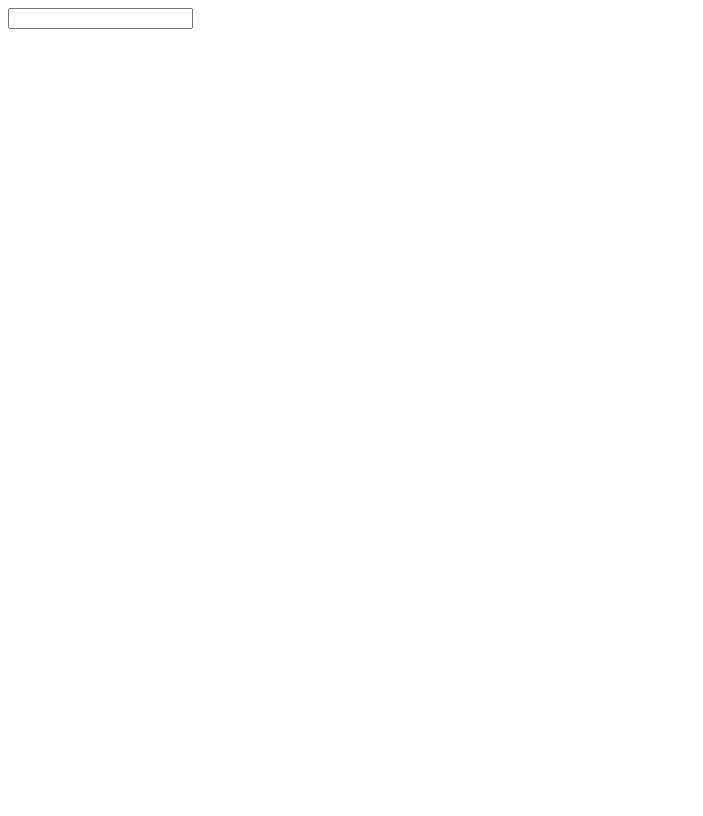
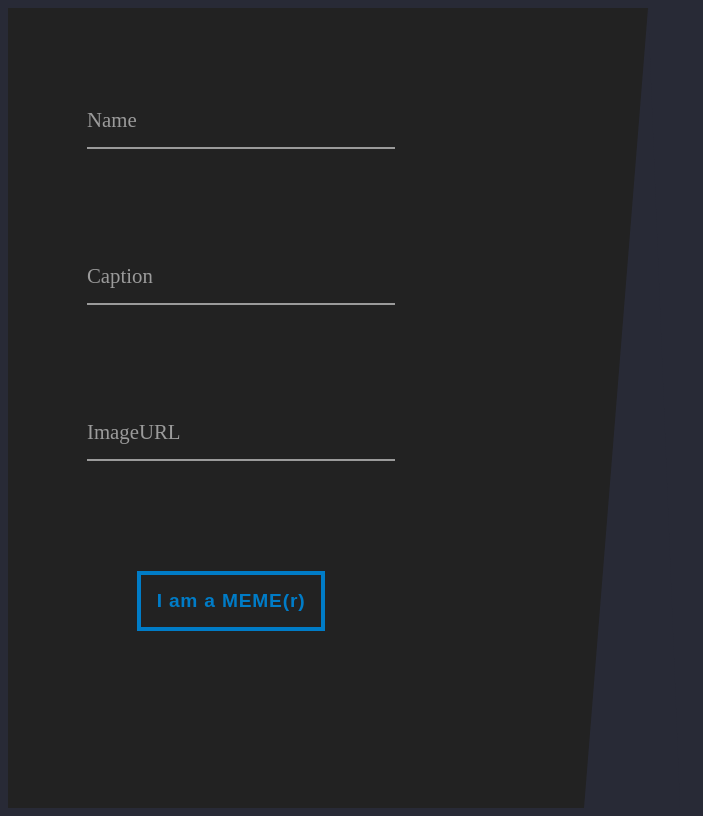
Before and after one commit to GOSHROW/XMeme, a plain HTML site: page frontend/index.html in a window 1280 px wide. Shown: the whole page, without its empty margins (0-703 px from the left). Drawn offline with Linux system fonts and the light colour scheme.

Commit message:
Emergency Commit

```diff
--- a/backend/package.json
+++ b/backend/package.json
@@ -9,6 +9,7 @@
   "author": "GOSHROW <goshrow@gmail.com>",
   "license": "GPL-3.0-or-later",
   "dependencies": {
+    "express": "^4.17.1",
     "heroku": "^7.47.12",
     "pg": "^8.5.1"
   }
--- /dev/null
+++ b/backend/validateFields.js
@@ -0,0 +1,3 @@
+const { Pool, Client } = require('pg')
+
+const connectionString = "postgresql://localhost:5432/memeDB"
--- a/frontend/css/index.css
+++ b/frontend/css/index.css
@@ -0,0 +1,170 @@
+body {
+    overflow: hidden;
+    background-color: #282a36;
+    color: #f8f8f2;
+}
+
+#main-cntr{
+    width: 100vw;
+    height: 100vh;
+    display: flex;
+}
+
+#left-cntr{
+    width: 50vw;
+    clip-path: polygon(0 0, 100% 0,  90% 100%, 0 100%);
+    -webkit-clip-path: polygon(0 0, 100% 0, 90% 100%, 0 100%);
+    background-color: #222222;
+    text-align: center;
+}
+
+#right-cntr{
+    width: 50vw;
+    clip-path: polygon(0 0, 100% 0, 100% 100%, 5% 100%);
+    -webkit-clip-path: polygon(0 0, 100% 0, 100% 100%, 5% 100%);
+    background-color: #282a36;
+    text-align: center;
+}
+
+.form__group {
+    padding-left: 10%;
+}
+
+
+.form__section {
+    position: relative;
+    padding: 15px;
+    margin-top: 10vh;
+    width: 50%;
+}
+
+.form__field {
+    font-family: inherit;
+    width: 100%;
+    border: 0;
+    border-bottom: 2px solid #9b9b9b;
+    outline: 0;
+    font-size: 1.3rem;
+    color: #fff;
+    padding: 10px;
+    background: transparent;
+    transition: border-color 0.2s;
+}
+
+.form__field::placeholder {
+    color: transparent;
+}
+
+.form__field:placeholder-shown ~ .form__label {
+    font-size: 1.3rem;
+    cursor: text;
+    top: 20px;
+}
+
+.form__label {
+    position: absolute;
+    top: 0;
+    display: block;
+    transition: 0.2s;
+    font-size: 1rem;
+    color: #9b9b9b;
+}
+
+.form__field:focus {
+    padding-bottom: 6px;
+    font-weight: 700;
+    border-width: 3px;
+    border-image: linear-gradient(to right, #11998e, #38ef7d);
+    border-image-slice: 1;
+}
+.form__field:focus ~ .form__label {
+    position: absolute;
+    top: 0;
+    display: block;
+    transition: 0.2s;
+    font-size: 1rem;
+    color: #11998e;
+    font-weight: 700;
+}
+
+.form__field:hover {
+    padding-bottom: 6px;
+    font-weight: 700;
+    border-width: 3px;
+    border-image: linear-gradient(to right, red, orange);
+    border-image-slice: 1;
+}
+.form__field:hover ~ .form__label {
+    position: absolute;
+    top: 0;
+    display: block;
+    transition: 0.2s;
+    font-size: 1rem;
+    color: orangered;
+    font-weight: 700;
+}
+
+/* reset input */
+.form__field:required, .form__field:invalid {
+    box-shadow: none;
+}
+
+
+
+.draw__border {
+    box-shadow: inset 0 0 0 4px #007cc7;
+    color: #007cc7;
+    transition: color 0.5s 0.0833333333s;
+    position: relative;
+}
+.draw__border::before, .draw__border::after {
+    border: 0 solid transparent;
+    box-sizing: border-box;
+    content: "";
+    pointer-events: none;
+    position: absolute;
+    width: 0;
+    height: 0;
+    bottom: 0;
+    right: 0;
+}
+.draw__border::before {
+    border-bottom-width: 4px;
+    border-left-width: 4px;
+}
+.draw__border::after {
+    border-top-width: 4px;
+    border-right-width: 4px;
+}
+.draw__border:hover {
+    color: #f12b4a;
+}
+.draw__border:hover::before, .draw__border:hover::after {
+    border-color: #f12b4a;
+    transition: border-color 0s, width 0.5s, height 0.5s;
+    width: 100%;
+    height: 100%;
+}
+.draw__border:hover::before {
+    transition-delay: 0s, 0s, 0.5s;
+}
+.draw__border:hover::after {
+    transition-delay: 0s, 0.5s, 0s;
+}
+
+.btn {
+    background: none;
+    border: none;
+    cursor: pointer;
+    line-height: 1.5;
+    font: 700 1.2rem "Roboto Slab", sans-serif;
+    padding: 1em 1em;
+    letter-spacing: 0.05rem;
+    outline: none;
+}
+
+.btn:active {
+    background-color: orange;
+    box-shadow: 0 5px goldenrod;
+    transform: translateY(4px);
+}
--- a/frontend/index.html
+++ b/frontend/index.html
@@ -16,10 +16,31 @@
         <!--[if lt IE 7]>
             <p class="browsehappy">You are using an <strong>outdated</strong> browser. Please <a href="#">upgrade your browser</a> to improve your experience.</p>
         <![endif]-->
-        <div id = "GeneratorContainer">
-            <form>
-                <input>
-            </form>
+        <div id="main-cntr">
+            <div id="left-cntr">
+                <div class="form__group">
+                    <div class="form__section">
+                        <input type="input" autocomplete="off" class="form__field" name="name" placeholder="Name" id='name' required />
+                        <label for="name" class="form__label">Name</label>
+                    </div>
+                    <div class="form__section">
+                        <input type="input" autocomplete="off" class="form__field" name="caption" placeholder="Caption" id='caption' required />
+                        <label for="caption" class="form__label">Caption</label>
+                    </div>
+                    <div class="form__section">
+                        <input type="input" autocomplete="off" class="form__field" name="url" placeholder="Image URL" id='url' required />
+                        <label for="url" class="form__label">ImageURL</label>
+                    </div>
+                    <div class="form__section">
+                        <button class="btn draw__border" id="post">
+                            <span>I am a MEME(r)</span>
+                        </button>
+                    </div>
+                </div>
+            </div>
+            <div id="right-cntr">
+
+            </div>
         </div>
 
         <script src="./js/index.js" async defer></script>
```
Also changed, not shown: backend/dbops.js (+58 -20 lines), backend/server.js (+57 -2 lines), 1 other file.
